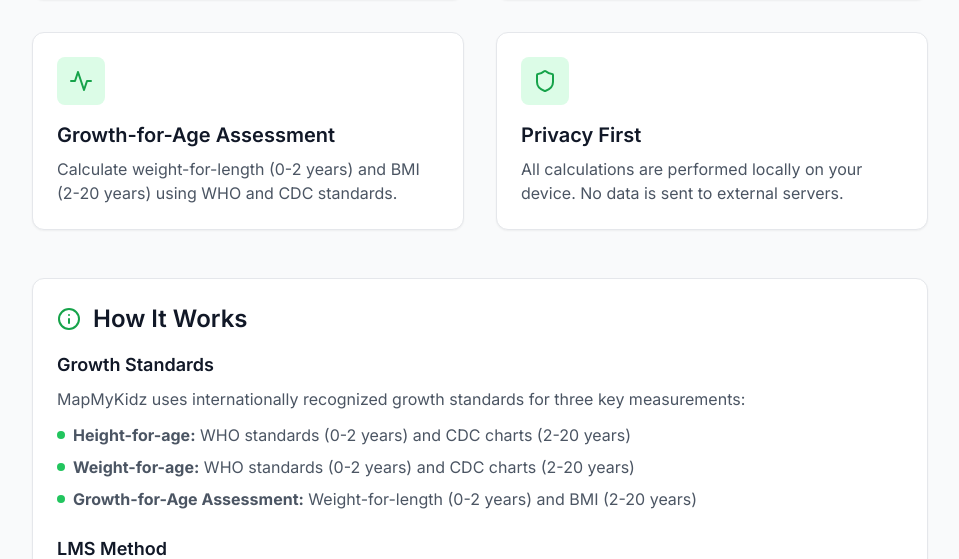
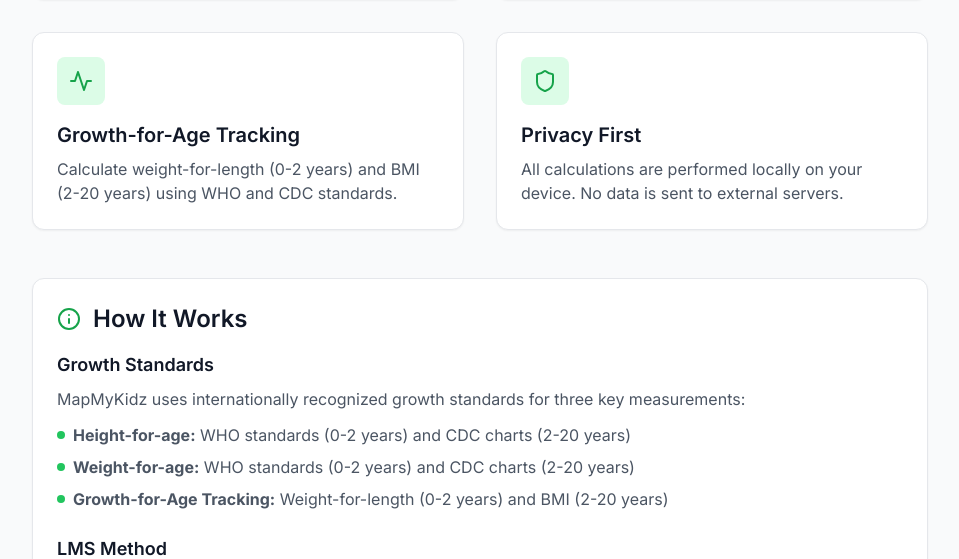
Before and after one commit to mapmykidz/Mapmykidz, a React (Vite) app: page /about in a window 1280 px wide. Shown: the part 849-1408 px from the top of the page, without its empty margins (160-1119 px from the left). Built offline with nearby package versions, Linux system fonts and the light colour scheme.

Commit message:
Change 'Growth-for-Age Assessment' to 'Growth-for-Age Tracking' in About page

```diff
--- a/src/pages/AboutPage.tsx
+++ b/src/pages/AboutPage.tsx
@@ -25,7 +25,7 @@
     },
     {
       icon: Activity,
-      title: 'Growth-for-Age Assessment',
+      title: 'Growth-for-Age Tracking',
       description: 'Calculate weight-for-length (0-2 years) and BMI (2-20 years) using WHO and CDC standards.',
     },
     {
@@ -100,7 +100,7 @@
               <li className="flex items-start space-x-2">
                 <div className="w-2 h-2 bg-primary-500 rounded-full mt-2 flex-shrink-0"></div>
                 <div>
-                  <strong>Growth-for-Age Assessment:</strong> Weight-for-length (0-2 years) and BMI (2-20 years)
+                  <strong>Growth-for-Age Tracking:</strong> Weight-for-length (0-2 years) and BMI (2-20 years)
                 </div>
               </li>
             </ul>
```
